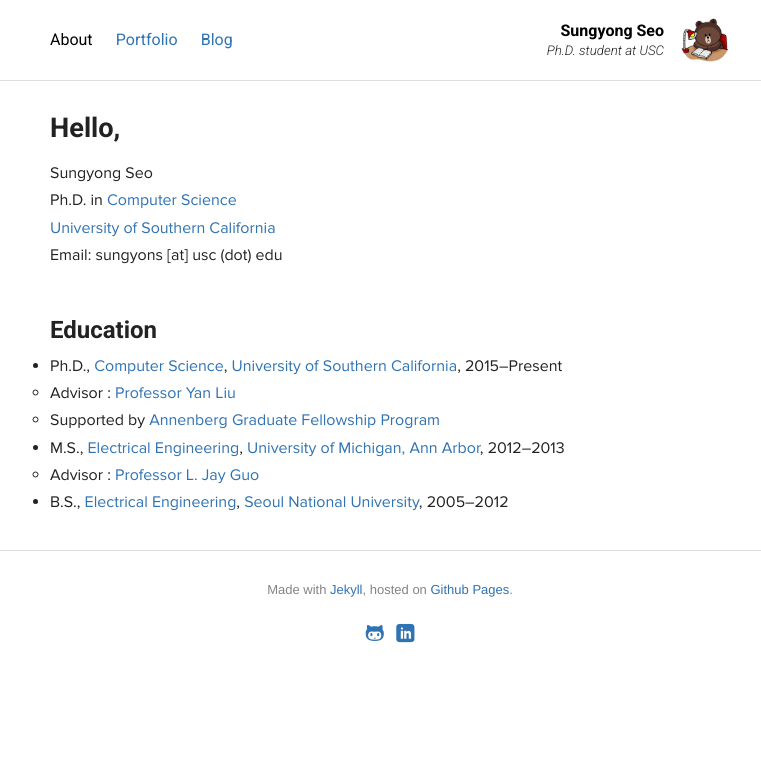
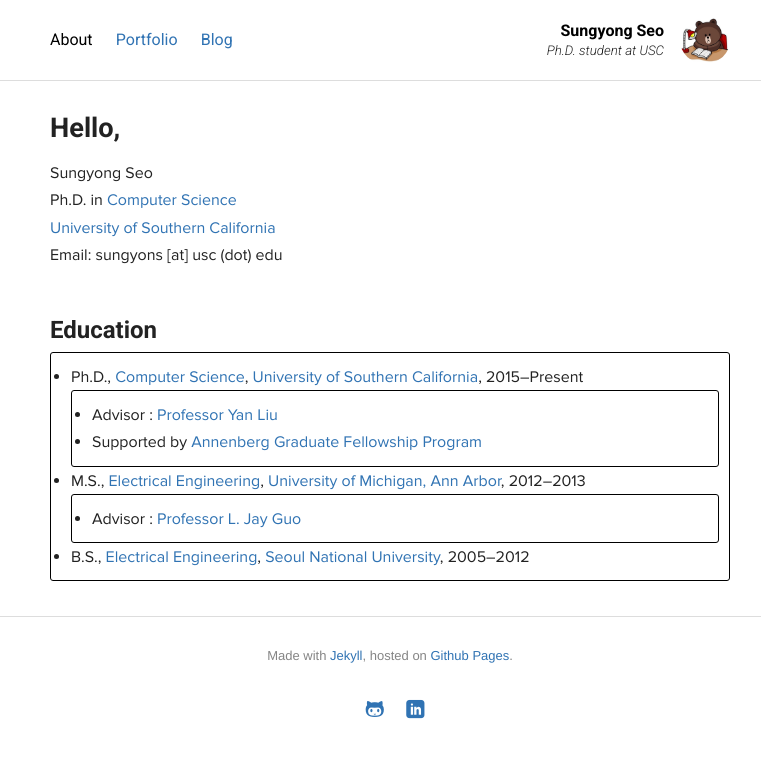
Before and after one commit to sungyongs/sungyongs.github.com, a Jekyll site: the page built from index.html, in a window 1280 px wide. Shown: the top 758 px of the page, without its empty margins (250-1011 px from the left). Built offline with Jekyll 4.4.1, drawn with Linux system fonts in a browser that asks for light colours; Markdown is read by kramdown in place of the engine named in the settings.

Commit message:
Update site.css

```diff
--- a/css/site.css
+++ b/css/site.css
@@ -93,6 +93,18 @@ a:hover {
 
 a.discreet {
   color: #222;
+}
+
+ul{
+    background-color: #FFFFFF;
+    border: 1px solid black;
+    border-radius: 3px 3px 3px 3px;
+    list-style: disc;
+    padding:10px;
+}
+
+li{
+    margin-left:10px;
 }
 
 .fancy, section, article {
```
